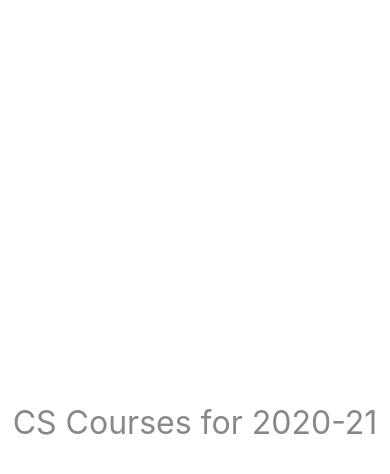
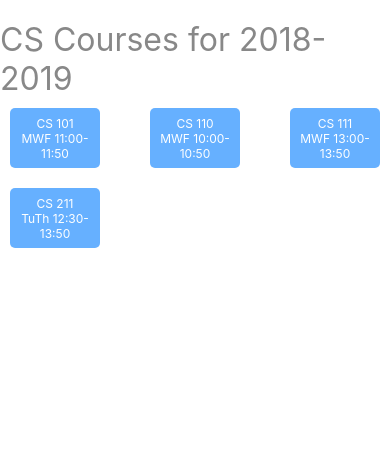
Before and after one commit to ajgist/scheduler, a React Native app: screen / in a window 390 px wide. Shown: the top 474 px of the page. Built offline with nearby package versions, Linux system fonts and the light colour scheme.

Commit message:
course list

```diff
--- a/App.js
+++ b/App.js
@@ -1,27 +1,98 @@
 import React from 'react';
-import { StyleSheet, Text, View } from 'react-native';
+import { StyleSheet, Text, View, TouchableOpacity, SafeAreaView, ScrollView} from 'react-native';
 
 const schedule = {
-  title: "CS Courses for 2020-21"
+  "title": "CS Courses for 2018-2019",
+  "courses": [
+    {
+      "id": "F101",
+      "title": "Computer Science: Concepts, Philosophy, and Connections",
+      "meets": "MWF 11:00-11:50"
+    },
+    {
+      "id": "F110",
+      "title": "Intro Programming for non-majors",
+      "meets": "MWF 10:00-10:50"
+    },
+    {
+      "id": "F111",
+      "title": "Fundamentals of Computer Programming I",
+      "meets": "MWF 13:00-13:50"
+    },
+    {
+      "id": "F211",
+      "title": "Fundamentals of Computer Programming II",
+      "meets": "TuTh 12:30-13:50"
+    }
+  ]
 };
 
 const App = () => {
   return (
-    <View style={styles.container}>
-      <Text style={styles.bannerStyle}>{schedule.title}</Text>
-    </View>
+    <SafeAreaView style={styles.container}>
+      <Banner title = {schedule.title} />
+      <CourseList courses = {schedule.courses} />
+    </SafeAreaView>
   );
 }
+
+const Banner = ({title}) => (
+  <Text style={styles.bannerStyle}>{title}</Text>
+);
+
+const CourseList = ({courses}) => (
+ <ScrollView>
+    <View style={styles.courseList}>
+      {courses.map(course => <Course key={course.id} course={course} />)}
+    </View>
+  </ScrollView>
+);
+
+const getCourseNumber = course => (
+  course.id.slice(1)
+);
+
+const Course = ({course}) => (
+  <TouchableOpacity style={styles.courseButton}>
+    <Text style={styles.courseText}>
+      {`CS ${getCourseNumber(course)}\n${course.meets}`}
+    </Text>
+  </TouchableOpacity>
+)
 
 const styles = StyleSheet.create({
   container: {
     flex: 1,
     alignItems: 'center',
     justifyContent: 'center',
+    paddingTop: 20,
   },
   bannerStyle: {
     color: '#888',
     fontSize: 32,
+  },
+  courseList: {
+    flex: 1,
+    flexDirection: 'row',
+    flexWrap: 'wrap',
+    alignItems: 'center',
+    justifyContent: 'space-between',
+  },
+  courseButton: {
+    borderRadius: 5,
+    justifyContent: 'center',
+    alignItems: 'center',
+    margin: 10,
+    height: 60,
+    padding: 10,
+    minWidth: 90,
+    maxWidth: 90,
+    backgroundColor: '#66b0ff',
+  },
+  courseText: {
+    color: '#fff',
+    fontSize: 12,
+    textAlign: 'center',
   }
 });
 export default App;
```
